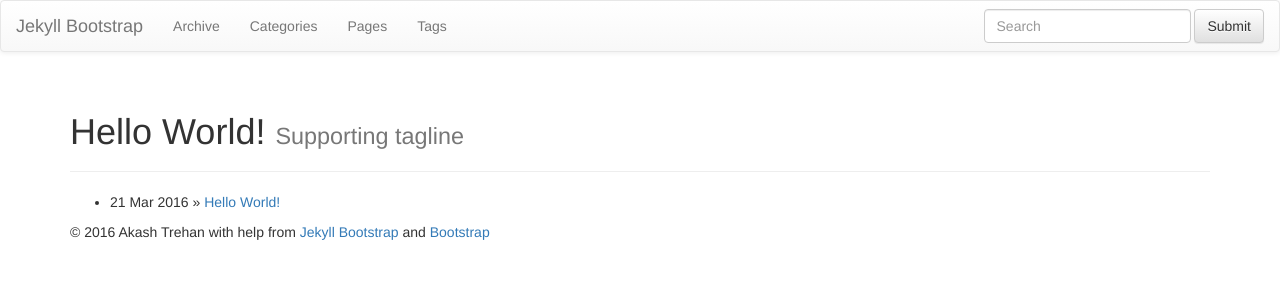
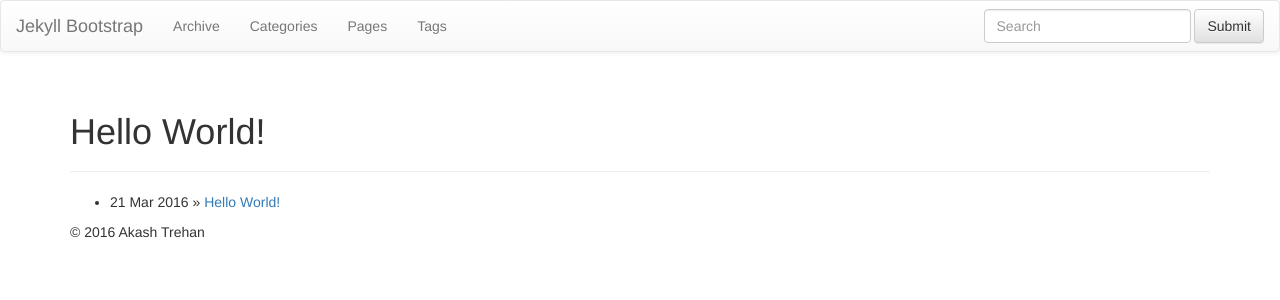
Before and after one commit to CodeMaxx/CodeMaxx.github.io, a Jekyll site: the page built from index.md, in a window 1280 px wide. Shown: the top 300 px of the page. Built offline with Jekyll 4.4.1, drawn with Linux system fonts in a browser that asks for light colours; nearby versions of some CDN libraries; library files that are not in the unit come from our copies.

Commit message:
Change footer

```diff
--- a/_includes/themes/bootstrap-3/default.html
+++ b/_includes/themes/bootstrap-3/default.html
@@ -81,8 +81,6 @@
     <div id="footer">
       <div class="container">
         <p>&copy; {{ site.time | date: '%Y' }} {{ site.author.name }}
-          with help from <a href="http://jekyllbootstrap.com" target="_blank" title="The Definitive Jekyll Blogging Framework">Jekyll Bootstrap</a>
-          and <a href="http://getbootstrap.com" target="_blank">Bootstrap</a>
         </p>
       </div>
     </div>
--- a/_includes/themes/twitter/default.html
+++ b/_includes/themes/twitter/default.html
@@ -54,8 +54,6 @@
       <hr>
       <footer>
         <p>&copy; {{ site.time | date: '%Y' }} {{ site.author.name }}
-          with help from <a href="http://jekyllbootstrap.com" target="_blank" title="The Definitive Jekyll Blogging Framework">Jekyll Bootstrap</a>
-          and <a href="http://getbootstrap.com" target="_blank">Bootstrap</a>
         </p>
       </footer>
 
--- a/index.md
+++ b/index.md
@@ -1,7 +1,7 @@
 ---
 layout: page
 title: Hello World!
-tagline: Supporting tagline
+tagline:
 ---
 {% include JB/setup %}
 
```
Also changed, not shown: pages.html (line endings or trailing spaces).
